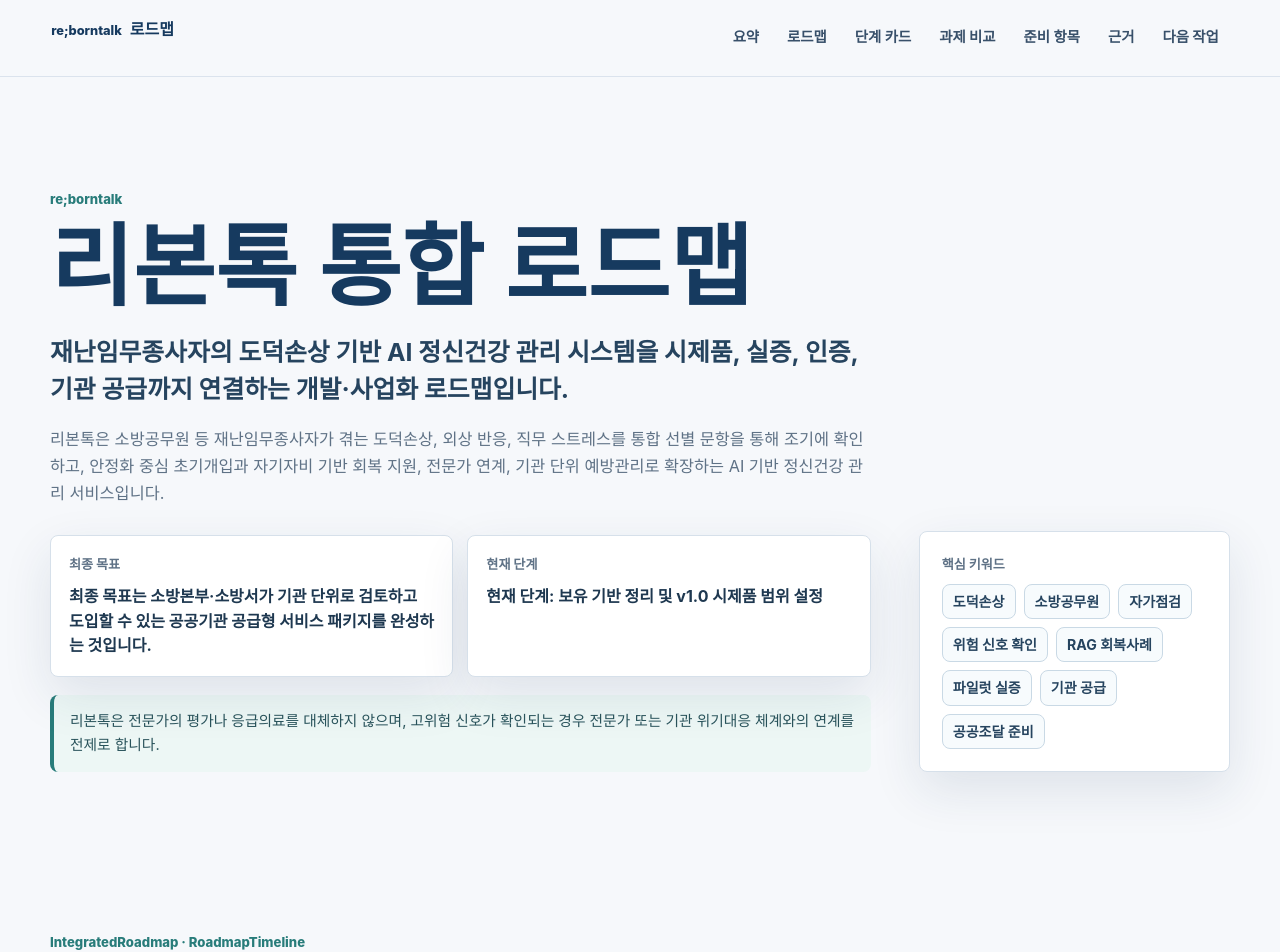
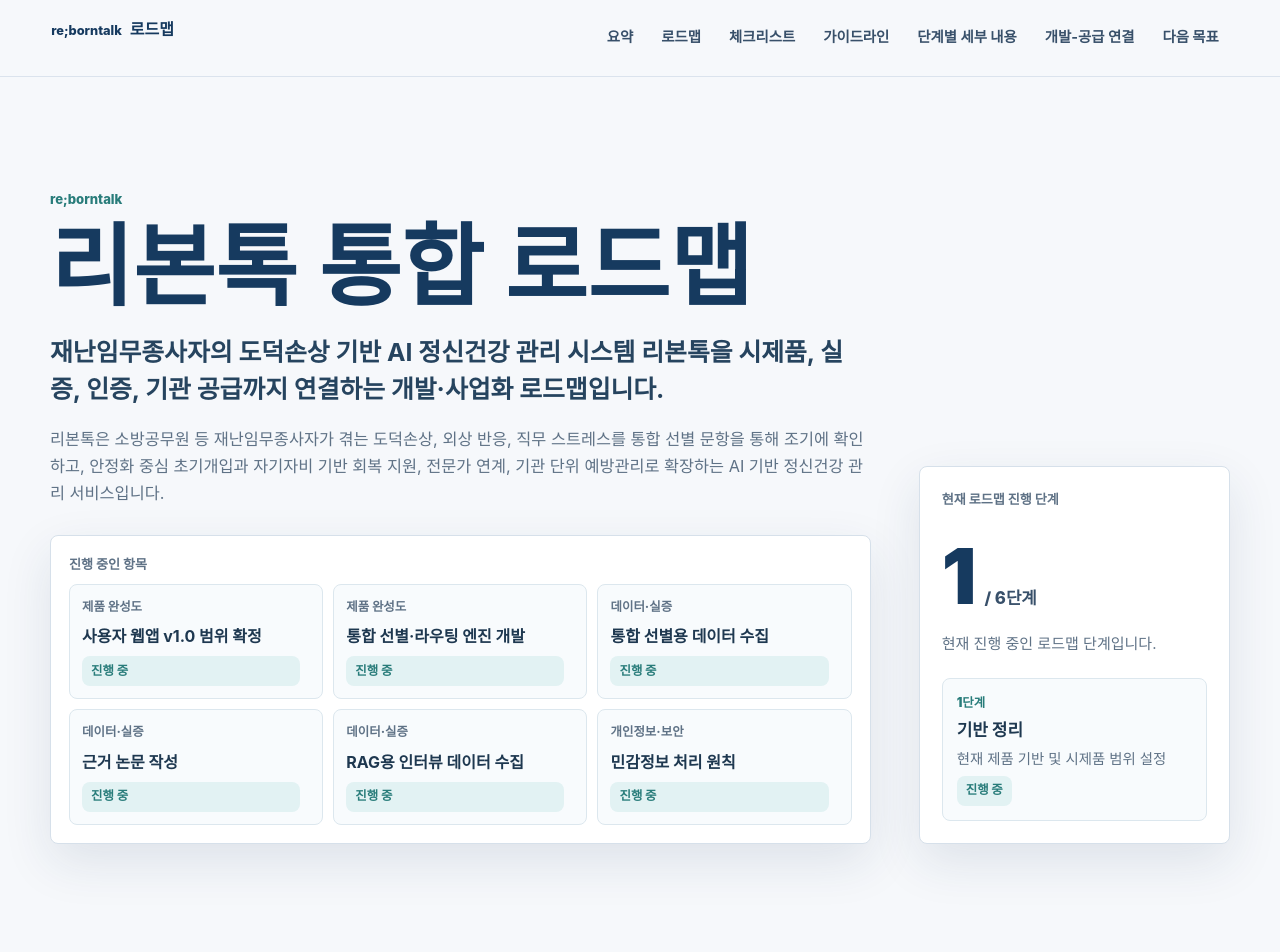
Before and after one commit to Sychol/reborntalk-roadmap, a React (Vite) app: page / in a window 1280 px wide. Shown: the top 952 px of the page. Built offline with nearby package versions, Linux system fonts and the light colour scheme.

Commit message:
세부내용 수정

```diff
--- a/src/App.tsx
+++ b/src/App.tsx
@@ -11,11 +11,11 @@
 const navItems = [
   { href: "#summary", label: "요약" },
   { href: "#overview", label: "로드맵" },
-  { href: "#stages", label: "단계 카드" },
-  { href: "#matrix", label: "과제 비교" },
-  { href: "#readiness", label: "준비 항목" },
-  { href: "#basis", label: "근거" },
-  { href: "#next", label: "다음 작업" },
+  { href: "#readiness", label: "체크리스트" },
+  { href: "#basis", label: "가이드라인" },
+  { href: "#stages", label: "단계별 세부 내용" },
+  { href: "#matrix", label: "개발-공급 연결" },
+  { href: "#next", label: "다음 목표" },
 ];
 
 export default function App() {
@@ -37,10 +37,10 @@
       <main>
         <Hero />
         <RoadmapTimeline />
+        <ReadinessChecklist />
+        <SourceBasis />
         <RoadmapDetail />
         <TaskMatrix />
-        <ReadinessChecklist />
-        <SourceBasis />
         <NextActions />
       </main>
       <Analytics />
--- a/src/components/Hero.tsx
+++ b/src/components/Hero.tsx
@@ -1,4 +1,17 @@
-import { hero } from "../data/roadmap";
+import { hero, readinessChecklist, roadmapStages } from "../data/roadmap";
+import { ChecklistStatusBadge, StatusBadge } from "./StatusBadge";
+
+const inProgressItems = readinessChecklist.flatMap((group) =>
+  group.items
+    .filter((item) => item.status === "in-progress")
+    .map((item) => ({
+      group: group.group,
+      title: item.title,
+      status: item.status,
+    })),
+);
+
+const inProgressStages = roadmapStages.filter((stage) => stage.status === "in-progress");
 
 export default function Hero() {
   return (
@@ -8,27 +21,38 @@
         <h1 id="hero-title">{hero.title}</h1>
         <p className="hero__subtitle">{hero.subtitle}</p>
         <p className="hero__description">{hero.description}</p>
-        <div className="hero__panel" aria-label="프로젝트 요약">
-          <div>
-            <span className="panel-label">최종 목표</span>
-            <strong>{hero.finalGoal}</strong>
-          </div>
-          <div>
-            <span className="panel-label">현재 단계</span>
-            <strong>{hero.currentStage}</strong>
+        <div className="hero__panel hero__panel--progress" aria-label="진행 중인 준비 항목">
+          <div className="hero__progress-panel">
+            <span className="panel-label">진행 중인 항목</span>
+            <ul className="hero__progress-list">
+              {inProgressItems.map((item) => (
+                <li className="hero__progress-item" key={`${item.group}-${item.title}`}>
+                  <span className="hero__progress-group">{item.group}</span>
+                  <strong>{item.title}</strong>
+                  <ChecklistStatusBadge status={item.status} />
+                </li>
+              ))}
+            </ul>
           </div>
         </div>
-        <p className="disclaimer">{hero.disclaimer}</p>
       </div>
-      <div className="hero__aside" aria-label="주요 키워드">
-        <span className="aside-label">핵심 키워드</span>
-        <div className="chip-list">
-          {hero.keywords.map((keyword) => (
-            <span className="chip" key={keyword}>
-              {keyword}
-            </span>
+      <div className="hero__aside hero__roadmap-panel" aria-label="로드맵 진행 현황">
+        <span className="aside-label">현재 로드맵 진행 단계</span>
+        <div className="hero__roadmap-count">
+          <strong>{inProgressStages.length}</strong>
+          <span>/ {roadmapStages.length}단계</span>
+        </div>
+        <p>현재 진행 중인 로드맵 단계입니다.</p>
+        <ul className="hero__roadmap-list">
+          {inProgressStages.map((stage) => (
+            <li key={stage.id}>
+              <span className="hero__roadmap-step">{stage.order}단계</span>
+              <strong>{stage.shortTitle}</strong>
+              <span>{stage.title}</span>
+              <StatusBadge status={stage.status} />
+            </li>
           ))}
-        </div>
+        </ul>
       </div>
     </section>
   );
--- a/src/components/NextActions.tsx
+++ b/src/components/NextActions.tsx
@@ -5,9 +5,9 @@
     <section className="next-actions" id="next" aria-labelledby="next-title">
       <div>
         <p className="eyebrow">Final callout</p>
-        <h2 id="next-title">다음 목표는 “실증 가능한 시제품”입니다.</h2>
+        <h2 id="next-title">다음 목표는 “실증 가능한 시제품 제작”입니다.</h2>
         <p>
-          통합 선별, RAG 회복사례, 고위험 알림, 관리자 대시보드를 실제 파일럿에 적용하고,
+          통합 선별 모듈, RAG 회복사례, 고위험 알림, 관리자 대시보드를 실제 파일럿에 적용하고,
           그 결과를 품질·보안·인증·조달 준비자료로 연결해야 합니다.
         </p>
       </div>
--- a/src/components/ReadinessChecklist.tsx
+++ b/src/components/ReadinessChecklist.tsx
@@ -5,8 +5,8 @@
   return (
     <section className="section" id="readiness" aria-labelledby="readiness-title">
       <div className="section__header">
-        <p className="eyebrow">Evidence and output checklist</p>
-        <h2 id="readiness-title">기관 공급 준비 체크리스트</h2>
+        <p className="eyebrow">Service Rediness checklist</p>
+        <h2 id="readiness-title">서비스 준비 체크리스트</h2>
         <p>
           제품 완성도, 데이터·실증, 개인정보·보안, 품질·성능, 인증·조달, 제안자료를
           한 번에 점검할 수 있도록 상태를 나눴습니다.
--- a/src/components/SourceBasis.tsx
+++ b/src/components/SourceBasis.tsx
@@ -4,7 +4,7 @@
   return (
     <section className="section section--split" id="basis" aria-labelledby="basis-title">
       <div className="section__header">
-        <p className="eyebrow">Certification and institution-supply readiness track</p>
+        <p className="eyebrow">Internal Reference Materials and Wording Guidelines</p>
         <h2 id="basis-title">근거자료와 표현 상 주의점</h2>
         <p>
           리본톡 기획 및 개발에 참고해야 할 주요한 내부 근거자료와,
--- a/src/data/roadmap.ts
+++ b/src/data/roadmap.ts
@@ -1,9 +1,8 @@
 export type RoadmapStatus =
-  | "completed-base"
+  | "completed"
   | "in-progress"
   | "planned"
-  | "validation-needed"
-  | "long-term";
+  | "later";
 
 export type TaskCategory =
   | "development"
@@ -59,19 +58,17 @@
 }
 
 export const statusLabels: Record<RoadmapStatus, string> = {
-  "completed-base": "보유 기반",
-  "in-progress": "설계·고도화",
+  completed: "완료",
+  "in-progress": "진행 중",
   planned: "구현 예정",
-  "validation-needed": "실증 필요",
-  "long-term": "장기 확산",
+  later: "후속 과제",
 };
 
 export const statusDescriptions: Record<RoadmapStatus, string> = {
-  "completed-base": "현재 보유한 프로토타입과 R&D 기반",
+  completed: "현재 보유한 프로토타입과 R&D 기반",
   "in-progress": "시제품 범위로 구체화할 핵심 설계",
   planned: "개발 범위 확정 뒤 구현할 기능",
-  "validation-needed": "파일럿 운영으로 확인할 단계",
-  "long-term": "기관 공급과 공공조달 확산을 위한 목표",
+  later: "파일럿, 인증, 기관 공급, 공공조달 확산을 위한 후속 과제",
 };
 
 export const checklistStatusLabels: Record<ChecklistStatus, string> = {
@@ -85,7 +82,7 @@
   title: "리본톡 통합 로드맵",
   eyebrow: "re;borntalk",
   subtitle:
-    "재난임무종사자의 도덕손상 기반 AI 정신건강 관리 시스템을 시제품, 실증, 인증, 기관 공급까지 연결하는 개발·사업화 로드맵입니다.",
+    "재난임무종사자의 도덕손상 기반 AI 정신건강 관리 시스템 리본톡을 시제품, 실증, 인증, 기관 공급까지 연결하는 개발·사업화 로드맵입니다.",
   description:
     "리본톡은 소방공무원 등 재난임무종사자가 겪는 도덕손상, 외상 반응, 직무 스트레스를 통합 선별 문항을 통해 조기에 확인하고, 안정화 중심 초기개입과 자기자비 기반 회복 지원, 전문가 연계, 기관 단위 예방관리로 확장하는 AI 기반 정신건강 관리 서비스입니다.",
   finalGoal:
@@ -112,7 +109,7 @@
     shortTitle: "기반 정리",
     title: "현재 제품 기반 및 시제품 범위 설정",
     timeframe: "2026 Q2",
-    status: "completed-base",
+    status: "in-progress",
     goal: "현재 구현된 웹앱, LLM, RAG, 관리자 대시보드 기반을 정리하고 리본톡 v1.0 시제품 범위를 설정합니다.",
     developmentTasks: [
       {
@@ -165,7 +162,7 @@
     shortTitle: "모델·데이터",
     title: "통합 선별모델 및 RAG 데이터 구조 설계",
     timeframe: "2026 Q2-Q3",
-    status: "in-progress",
+    status: "planned",
     goal: "단축형 선별 모듈과 RAG 회복사례 구조를 설계합니다.",
     developmentTasks: [
       {
@@ -218,7 +215,7 @@
     shortTitle: "시제품 구현",
     title: "통합 시제품 및 관리자 대시보드 구현",
     timeframe: "2026 Q3",
-    status: "planned",
+    status: "later",
     goal: "사용자 화면과 관리자 화면에서 선별, 개입, 추적, 알림을 실제로 확인할 수 있도록 구현합니다.",
     developmentTasks: [
       {
@@ -271,7 +268,7 @@
     shortTitle: "실증 검증",
     title: "파일럿 실증 및 개선",
     timeframe: "2026 Q4 - 2027 Q1",
-    status: "validation-needed",
+    status: "later",
     goal: "소방공무원 대상 파일럿을 통해 사용성, 수용성, 운영 가능성, 조기 위험 신호 확인 가능성을 검증합니다.",
     developmentTasks: [
       {
@@ -325,7 +322,7 @@
     shortTitle: "품질·인증",
     title: "품질·보안·성능 검증 및 인증 준비",
     timeframe: "2027 Q1-Q3",
-    status: "planned",
+    status: "later",
     goal: "기관 공급과 조달 진입을 위해 품질, 보안, 개인정보, AI 성능, 데이터 품질을 검증 가능한 문서와 시험자료로 준비합니다.",
     developmentTasks: [
       {
@@ -378,7 +375,7 @@
     shortTitle: "기관 공급",
     title: "기관 공급 패키지화 및 공공조달 확산",
     timeframe: "2027 Q3 - 2028",
-    status: "long-term",
+    status: "later",
     goal: "소방본부·소방서가 실제 구매 검토할 수 있는 상품, 제안서, 가격, 운영 문서, 조달 등록 경로를 완성합니다.",
     developmentTasks: [
       {
@@ -464,8 +461,8 @@
   {
     group: "제품 완성도",
     items: [
-      { title: "사용자 웹앱 v1.0 범위", status: "in-progress" },
-      { title: "통합 선별·라우팅 엔진", status: "in-progress" },
+      { title: "사용자 웹앱 v1.0 범위 확정", status: "in-progress" },
+      { title: "통합 선별·라우팅 엔진 개발", status: "in-progress" },
       { title: "심리 개입 콘텐츠 개발", status: "planned" },
       { title: "기관 관리자 대시보드", status: "later" },
       { title: "고위험 알림 흐름", status: "later" },
--- a/src/styles/global.css
+++ b/src/styles/global.css
@@ -206,6 +206,10 @@
   margin-top: 28px;
 }
 
+.hero__panel--progress {
+  grid-template-columns: 1fr;
+}
+
 .hero__panel > div,
 .hero__aside,
 .info-panel,
@@ -219,6 +223,44 @@
 
 .hero__panel > div {
   padding: 18px;
+}
+
+.hero__progress-panel {
+  min-width: 0;
+}
+
+.hero__progress-list {
+  display: grid;
+  grid-template-columns: repeat(auto-fit, minmax(210px, 1fr));
+  gap: 10px;
+  margin: 0;
+  padding: 0;
+  list-style: none;
+}
+
+.hero__progress-item {
+  display: grid;
+  grid-template-columns: minmax(0, 1fr) auto;
+  gap: 7px 10px;
+  align-items: center;
+  min-width: 0;
+  padding: 12px;
+  border: 1px solid #dce7ee;
+  border-radius: 8px;
+  background: #f8fbfd;
+}
+
+.hero__progress-item strong {
+  grid-column: 1 / -1;
+  color: #1e3850;
+  font-size: 0.98rem;
+  line-height: 1.45;
+}
+
+.hero__progress-group {
+  color: var(--muted);
+  font-size: 0.78rem;
+  font-weight: 800;
 }
 
 .panel-label,
@@ -254,6 +296,78 @@
 .hero__aside {
   align-self: end;
   padding: 22px;
+}
+
+.hero__roadmap-panel {
+  display: grid;
+  gap: 22px;
+}
+
+.hero__roadmap-count {
+  display: flex;
+  align-items: baseline;
+  gap: 8px;
+}
+
+.hero__roadmap-count strong {
+  color: var(--navy);
+  font-size: clamp(3rem, 8vw, 4.8rem);
+  font-weight: 900;
+  line-height: 0.95;
+}
+
+.hero__roadmap-count span {
+  color: #38506a;
+  font-size: 1.05rem;
+  font-weight: 800;
+}
+
+.hero__roadmap-panel p {
+  margin: -4px 0 0;
+  color: var(--muted);
+  font-size: 0.94rem;
+}
+
+.hero__roadmap-list {
+  display: grid;
+  gap: 10px;
+  margin: 0;
+  padding: 0;
+  list-style: none;
+}
+
+.hero__roadmap-list li {
+  display: grid;
+  grid-template-columns: minmax(0, 1fr) auto;
+  gap: 5px 10px;
+  min-width: 0;
+  padding: 14px;
+  border: 1px solid #dce7ee;
+  border-radius: 8px;
+  background: #f8fbfd;
+}
+
+.hero__roadmap-step {
+  color: var(--teal);
+  font-size: 0.78rem;
+  font-weight: 900;
+}
+
+.hero__roadmap-list strong {
+  grid-column: 1 / -1;
+  color: #1e3850;
+  font-size: 1.06rem;
+  line-height: 1.35;
+}
+
+.hero__roadmap-list li > span:not(.hero__roadmap-step):not(.badge) {
+  grid-column: 1 / -1;
+  color: var(--muted);
+  font-size: 0.9rem;
+}
+
+.hero__roadmap-list .badge {
+  justify-self: start;
 }
 
 .chip-list {
@@ -350,7 +464,7 @@
   white-space: nowrap;
 }
 
-.badge--completed-base,
+.badge--completed,
 .check-badge--ready {
   background: #e4f4ec;
   color: var(--green);
@@ -368,12 +482,7 @@
   color: var(--blue);
 }
 
-.badge--validation-needed {
-  background: #fbf0d5;
-  color: var(--amber);
-}
-
-.badge--long-term,
+.badge--later,
 .check-badge--later {
   background: #f4e9e8;
   color: var(--red);
@@ -756,6 +865,9 @@
   .hero__subtitle,
   .hero__description,
   .hero__panel strong,
+  .hero__progress-item strong,
+  .hero__roadmap-list strong,
+  .hero__roadmap-list li > span,
   .section__header p,
   .stage-card__goal,
   .task-group span,
```
Also changed, not shown: scripts/verify-content.mjs (+58 -0 lines).
